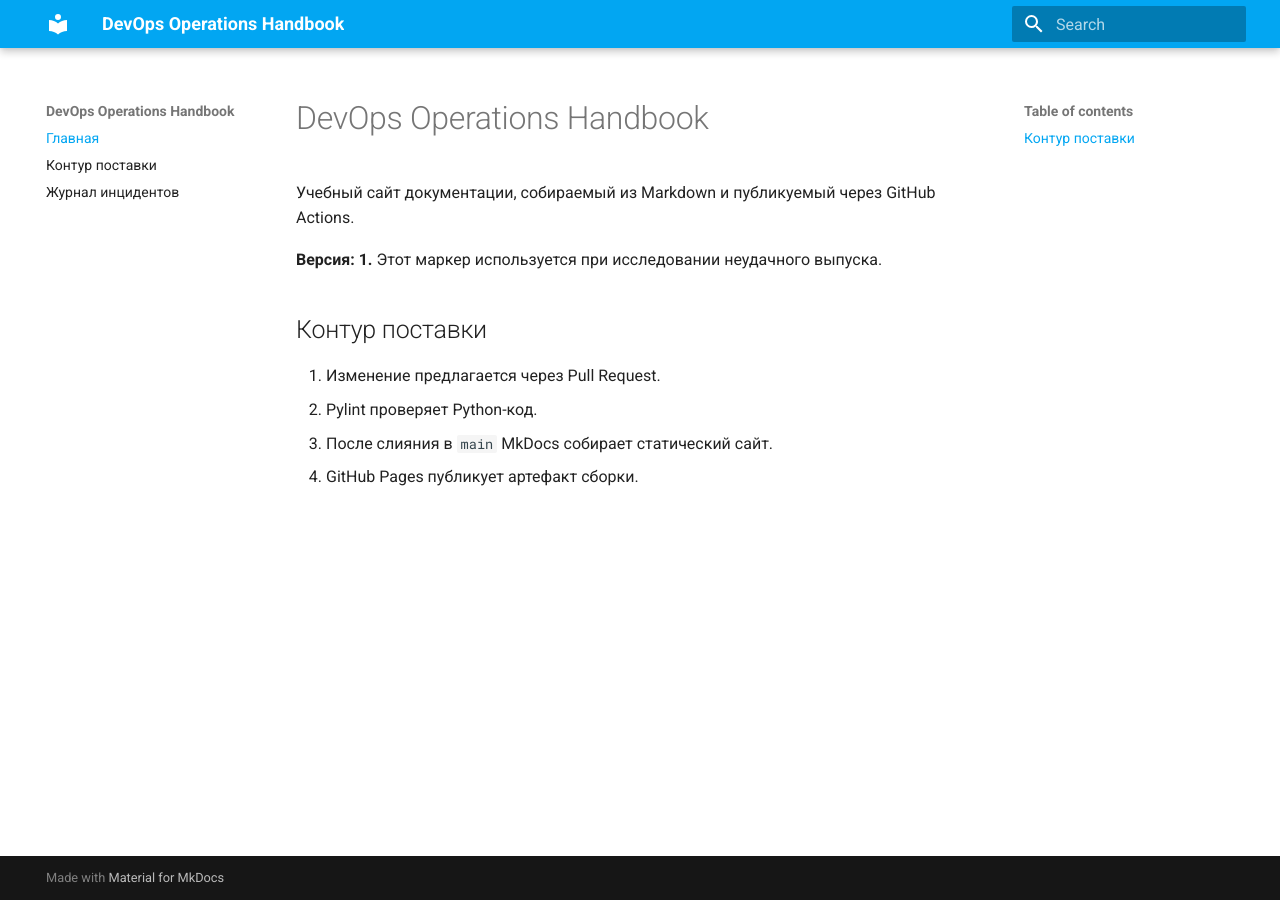
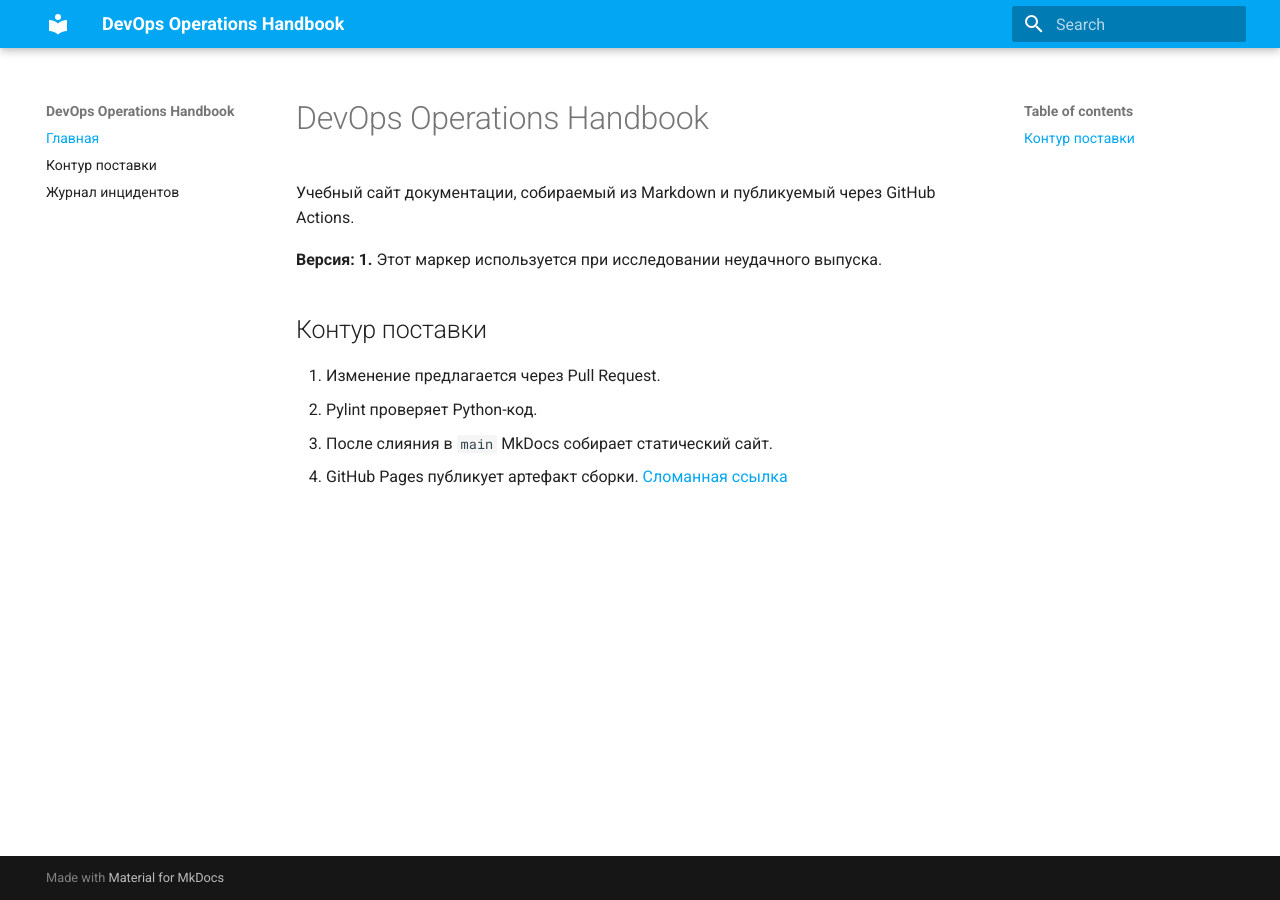
Before and after one commit to Antton-Lukyanov/devops-docs, an MkDocs documentation site: the page built from docs/index.md, in a window 1280 px wide. Built offline with MkDocs 1.6.1 and Material for MkDocs 9.7.7, drawn with Linux system fonts in a browser that asks for light colours.

Commit message:
test: add broken link to test mkdocs strict

```diff
--- a/docs/index.md
+++ b/docs/index.md
@@ -10,3 +10,4 @@
 2. Pylint проверяет Python-код.
 3. После слияния в `main` MkDocs собирает статический сайт.
 4. GitHub Pages публикует артефакт сборки.
+[Сломанная ссылка](missing-page.md)
```
